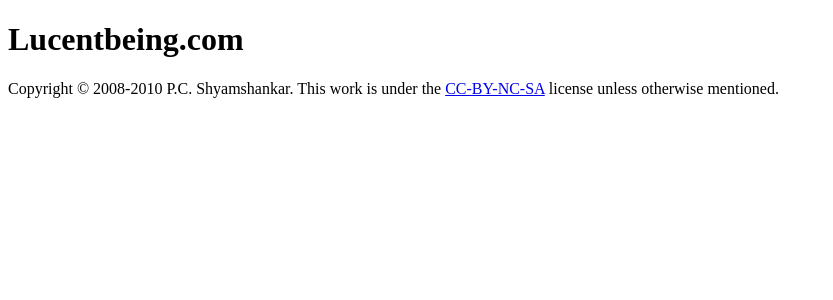
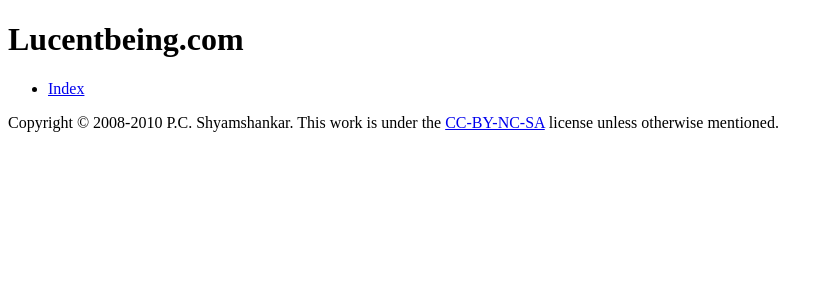
Before and after one commit to sykloid/lucentbeing.com, a Django app: template templates/djournal/entry_index.html in a window 1280 px wide. Shown: the top 300 px of the page, without its empty margins (0-833 px from the left). Run offline with Django 3.2, Linux system fonts and the light colour scheme; the template is opened without the code that fills it, so the values that code supplies are empty.

Commit message:
Add index link to navigation.

```diff
--- a/templates/djournal/base.html
+++ b/templates/djournal/base.html
@@ -8,6 +8,7 @@
         <nav>
             <ul>
                 {% block navigation %}
+                    <li><a href="{% url djournal_entry_index %}">Index</a></li>
                 {% endblock navigation %}
             </ul>
         </nav>
```
